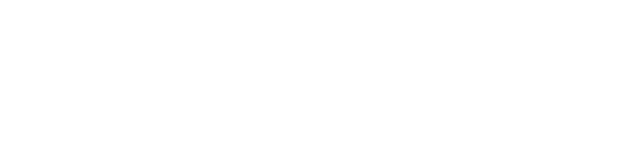
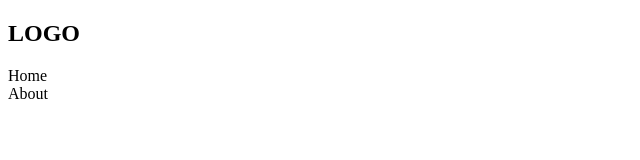
Before and after one commit to OgbuEsther/index, a plain HTML site: page index.html in a window 1280 px wide. Shown: the whole page, without its empty margins (0-640 px from the left). Drawn offline with Linux system fonts and the light colour scheme.

Commit message:
added the html structure for the header

```diff
--- a/index.html
+++ b/index.html
@@ -6,6 +6,12 @@
     <title>Document</title>
 </head>
 <body>
-
+    <div>
+        <h2>LOGO</h2>
+        <div>
+        </div>
+        <nav>Home</nav>
+        <nav>About</nav>
+    </div>
 </body>
 </html>
```
